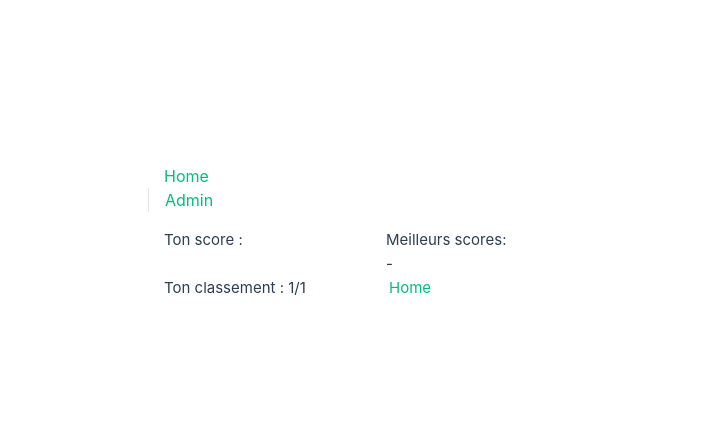
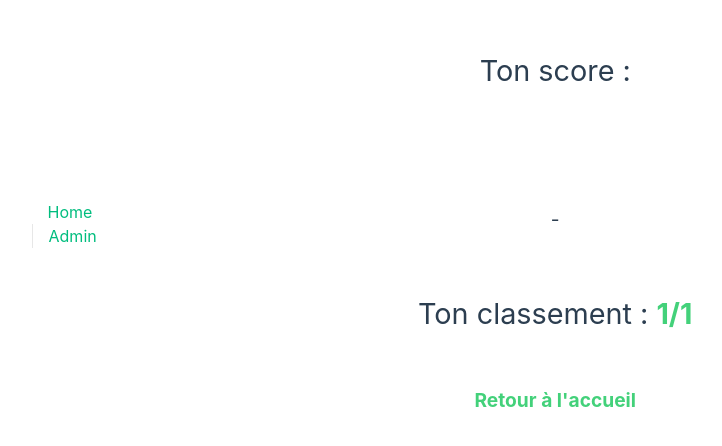
Before and after one commit to JeanneBlt/quiz-app, a Vue app in the folder quiz-ui/: page /score in a window 1280 px wide. Shown: the part 184-630 px from the top of the page, without its empty margins (254-976 px from the left). Built offline with nearby package versions, Linux system fonts and the light colour scheme.

Commit message:
amélorations visuels

```diff
--- a/quiz-ui/src/views/HomePage.vue
+++ b/quiz-ui/src/views/HomePage.vue
@@ -6,23 +6,98 @@ import scoreStorageService from '@/services/ScoreStorageService';
 const registeredScores = ref([]);
 
 onMounted(async () => {
-		console.log("Home page mounted");
+    console.log("Home page mounted");
     registeredScores.value = scoreStorageService.getTopScores(5);
 });
 </script>
 
-<style>
+<style scoped>
+/* Styles généraux */
+body {
+  font-family: 'Arial', sans-serif;
+  background-color: #1e1e1e; /* Fond sombre */
+  color: #ffffff; /* Texte blanc */
+  margin: 0;
+  padding: 0;
+}
+
+/* Conteneur principal */
+.container {
+  display: flex;
+  flex-direction: column;
+  justify-content: center;
+  align-items: center;
+  height: 100vh; /* Hauteur de la fenêtre */
+  text-align: center;
+}
+
+/* Titre principal */
+.title {
+  font-size: 4rem;
+  font-weight: bold;
+  color: #43d17a; /* Couleur verte */
+  margin-bottom: 2rem;
+}
+
+/* Section des scores */
+.scores {
+  background-color: #2a2a2a; /* Fond sombre pour la section */
+  padding: 1.5rem;
+  border-radius: 10px;
+  box-shadow: 0 4px 10px rgba(0, 0, 0, 0.4);
+  width: 80%;
+  max-width: 600px;
+  margin-bottom: 2rem;
+}
+
+.scores h2 {
+  font-size: 2rem;
+  margin-bottom: 1rem;
+  color: #ffffff;
+}
+
+.scores div {
+  font-size: 1.5rem;
+  margin: 0.5rem 0;
+  color: #cccccc;
+}
+
+/* Bouton démarrer le quiz */
+.start-quiz {
+  padding: 0.75rem 2rem;
+  font-size: 1.5rem;
+  font-weight: bold;
+  background-color: #43d17a;
+  color: #1e1e1e;
+  text-decoration: none;
+  border-radius: 5px;
+  transition: all 0.3s ease-in-out;
+  box-shadow: 0 4px 10px rgba(0, 0, 0, 0.4);
+}
+
+.start-quiz:hover {
+  background-color: #1e1e1e;
+  color: #43d17a;
+  border: 2px solid #43d17a;
+  transform: scale(1.05);
+}
 </style>
 
 <template>
-  <h1>Quiz Game</h1>
+  <div class="container">
+    <!-- Titre principal -->
+    <h1 class="title">Quiz Game</h1>
 
-  <div>
-    Meilleurs scores:
-    <div v-for="scoreEntry in registeredScores" v-bind:key="scoreEntry.date">
-      {{ scoreEntry.playerName }} - {{ scoreEntry.score }}
+    <!-- Section des scores -->
+    <div class="scores">
+      <h2>Meilleurs scores</h2>
+      <div v-if="registeredScores.length === 0">Aucun score enregistré pour le moment.</div>
+      <div v-for="scoreEntry in registeredScores" v-bind:key="scoreEntry.date">
+        {{ scoreEntry.playerName }} - {{ scoreEntry.score }}
+      </div>
     </div>
+
+    <!-- Bouton démarrer le quiz -->
+    <router-link to="/new-quiz" class="start-quiz">Démarrer le quiz !</router-link>
   </div>
-
-  <router-link to="/new-quiz">Démarrer le quiz !</router-link>
 </template>
--- a/quiz-ui/src/views/NewQuizPage.vue
+++ b/quiz-ui/src/views/NewQuizPage.vue
@@ -15,10 +15,78 @@
 }
 </script>
 
+<style scoped>
+/* Styles généraux */
+body {
+  font-family: 'Arial', sans-serif;
+  background-color: #1e1e1e; /* Fond sombre */
+  color: #ffffff; /* Texte blanc */
+  margin: 0;
+  padding: 0;
+}
+
+/* Conteneur principal */
+.container {
+  display: flex;
+  flex-direction: column;
+  justify-content: center;
+  align-items: center;
+  height: 100vh;
+  text-align: center;
+}
+
+/* Texte */
+.container p {
+  font-size: 1.8rem;
+  color: #43d17a; /* Couleur verte */
+  margin-bottom: 1rem;
+}
+
+/* Champ de saisie */
+input[type="text"] {
+  padding: 0.8rem;
+  font-size: 1.2rem;
+  width: 300px;
+  border: 2px solid #43d17a;
+  border-radius: 5px;
+  background-color: #2a2a2a;
+  color: #ffffff;
+  margin-bottom: 1.5rem;
+  outline: none;
+  transition: all 0.3s ease-in-out;
+}
+
+input[type="text"]:focus {
+  border-color: #ffffff;
+  box-shadow: 0 0 10px #43d17a;
+}
+
+/* Bouton */
+button {
+  padding: 0.8rem 2rem;
+  font-size: 1.5rem;
+  font-weight: bold;
+  color: #1e1e1e;
+  background-color: #43d17a;
+  border: none;
+  border-radius: 5px;
+  cursor: pointer;
+  transition: all 0.3s ease-in-out;
+  box-shadow: 0 4px 10px rgba(0, 0, 0, 0.4);
+}
+
+button:hover {
+  background-color: #1e1e1e;
+  color: #43d17a;
+  border: 2px solid #43d17a;
+  transform: scale(1.05);
+}
+</style>
+
 <template>
   <div class="container">
     <p>Saisissez votre nom :</p>
-    <input type="text" v-model="username" placeholder="Username"/>
+    <input type="text" v-model="username" placeholder="Username" />
     <div>
       <button @click="launchNewQuiz">GO!</button>
     </div>
--- a/quiz-ui/src/views/QuestionManager.vue
+++ b/quiz-ui/src/views/QuestionManager.vue
@@ -2,11 +2,11 @@
 import { ref, onMounted } from 'vue';
 import { useRouter } from 'vue-router';
 import participationStorageService from "@/services/ParticipationStorageService";
-  import QuizService from '../services/QuizService.js'; // Assurez-vous que QuizService.js est bien importé
+import QuizService from '../services/QuizService.js';
 import QuestionDisplay from '../components/QuestionDisplay.vue';
 
 // Références réactives pour la gestion de l'état
-  const currentQuestionPosition = ref(1);  // Commencer avec la première question
+const currentQuestionPosition = ref(1); // Commencer avec la première question
 const totalNumberOfQuestions = ref(0);
 const currentQuestion = ref(null);
 const router = useRouter();
@@ -20,54 +20,124 @@
 
 // Fonction de gestion de la réponse lorsque l'utilisateur clique sur une réponse
 function answerClickedHandler(selectedAnswerIndex) {
-    console.log("Réponse sélectionnée : " + selectedAnswerIndex);
-
-    // Comparer directement currentQuestion.value.answerIndex avec selectedAnswerIndex
-    if(currentQuestion.value.answerIndex === selectedAnswerIndex){
-      score.value++;  // Utilisez .value pour accéder et modifier le score
-      console.log("Score actuel : " + score.value);
+  if (currentQuestion.value.answerIndex === selectedAnswerIndex) {
+    score.value++;
   }
 
-    // Passer à la question suivante
   if (currentQuestionPosition.value < totalNumberOfQuestions.value) {
     currentQuestionPosition.value++;
     loadQuestionByPosition(currentQuestionPosition.value);
   } else {
     participationStorageService.saveParticipationScore(score.value);
-      endQuiz(); // Si c'est la dernière question, on termine le quiz
+    endQuiz();
   }
 }
 
-
 // Fonction pour gérer la fin du quiz
 function endQuiz() {
-    console.log("Quiz terminé !");
   router.push('/score');
-    // Ici vous pouvez rediriger l'utilisateur vers une page de résultats, ou afficher une notification de fin
 }
 
 // Initialisation au montage du composant
 onMounted(async () => {
-    // Récupérer le nombre total de questions
   totalNumberOfQuestions.value = await QuizService.getTotalQuestions();
-
-    // Charger la première question
   await loadQuestionByPosition(currentQuestionPosition.value);
 });
 </script>
 
 <template>
   <div class="question-manager">
-    <h1>Question {{ currentQuestionPosition }} / {{ totalNumberOfQuestions }}</h1>
-
-    <!-- Vérifiez si currentQuestion est non nul avant de passer à QuestionDisplay -->
+    <main class="main-content">
+      <div class="question-container">
+        <h2>Question {{ currentQuestionPosition }} / {{ totalNumberOfQuestions }}</h2>
         <QuestionDisplay
           v-if="currentQuestion"
           :current-question="currentQuestion"
           @click-on-answer="answerClickedHandler" />
       </div>
+    </main>
+    <footer class="footer">
+      &copy; 2025 - Quiz Application
+    </footer>
+  </div>
 </template>
 
-<style>
-  /* Vous pouvez ajouter vos styles ici */
+
+
+
+
+<style scoped>
+/* Respect du style sombre avec le vert précédent */
+:root {
+  --color-background: #181818;
+  --color-card: #282828;
+  --color-text: #f8f8f8;
+  --color-accent: #32cd32; /* Vert lime utilisé précédemment */
+  --color-muted: #888888;
+}
+
+/* Structure générale */
+.question-manager {
+  font-family: 'Inter', sans-serif;
+  display: flex;
+  flex-direction: column;
+  min-height: 100vh;
+  background-color: var(--color-background);
+  color: var(--color-text);
+}
+
+/* Header */
+.header {
+  text-align: center;
+  padding: 20px;
+  background-color: var(--color-card);
+  box-shadow: 0 2px 4px rgba(0, 0, 0, 0.5);
+}
+
+.header h1 {
+  margin: 0;
+  font-size: 2rem;
+  color: var(--color-accent);
+}
+
+/* Contenu principal */
+.main-content {
+  flex-grow: 1;
+  display: flex;
+  justify-content: center;
+  align-items: center;
+  padding: 20px;
+}
+
+/* Conteneur de la question */
+.question-container {
+  background-color: var(--color-card);
+  border-radius: 10px;
+  padding: 20px;
+  width: 100%;
+  max-width: 600px;
+  box-shadow: 0 4px 10px rgba(0, 0, 0, 0.3);
+  text-align: center;
+}
+
+.question-container h2 {
+  font-size: 1.5rem;
+  margin-bottom: 20px;
+  color: var(--color-accent);
+}
+
+/* Footer */
+.footer {
+  text-align: center;
+  padding: 10px;
+  font-size: 0.9rem;
+  color: var(--color-muted);
+  background-color: var(--color-card);
+}
+
+/* Transitions */
+.question-container,
+.header {
+  transition: background-color 0.3s, color 0.3s;
+}
 </style>
--- a/quiz-ui/src/views/Score.vue
+++ b/quiz-ui/src/views/Score.vue
@@ -1,6 +1,6 @@
 <script setup>
 import { ref, onMounted } from 'vue';
-import { RouterLink, RouterView } from 'vue-router'
+import { RouterLink } from 'vue-router';
 import participationStorageService from "@/services/ParticipationStorageService";
 import scoreStorageService from '@/services/ScoreStorageService';
 
@@ -25,25 +25,123 @@ onMounted(async () => {
 </script>
 
 <template>
-    <h1>
+  <div class="container">
+    <h1 class="player-name">
       {{ player }}
     </h1>
-    <div>
-        Ton score : {{ score }}
+    <div class="score-section">
+      <p>Ton score : <span class="score">{{ score }}</span></p>
     </div>
-    <div>
-        Meilleurs scores:
-        <div v-for="scoreEntry in registeredScores" v-bind:key="scoreEntry.date">
-            {{ scoreEntry.playerName }} - {{ scoreEntry.score }}
+    <div class="top-scores-section">
+      <h2>Meilleurs scores :</h2>
+      <ul>
+        <li v-for="scoreEntry in registeredScores" :key="scoreEntry.date">
+          <span class="score-player">{{ scoreEntry.playerName }}</span> - <span class="score-value">{{ scoreEntry.score }}</span>
+        </li>
+      </ul>
     </div>
+    <div class="ranking-section">
+      <p>Ton classement : <span class="ranking">{{ classement }}</span></p>
     </div>
-    <div>
-        Ton classement : {{ classement }}
+    <nav class="navigation">
+      <RouterLink to="/" class="nav-link">Retour à l'accueil</RouterLink>
+    </nav>
   </div>
-    <nav>
-        <RouterLink to="/">Home</RouterLink>
-    </nav>
 </template>
 
 <style scoped>
+/* Styles globaux */
+body {
+  font-family: 'Arial', sans-serif;
+  background-color: #1e1e1e;
+  color: #ffffff;
+  margin: 0;
+  padding: 0;
+}
+
+/* Conteneur principal */
+.container {
+  display: flex;
+  flex-direction: column;
+  align-items: center;
+  text-align: center;
+  padding: 2rem;
+}
+
+/* Nom du joueur */
+.player-name {
+  font-size: 2.5rem;
+  font-weight: bold;
+  color: #43d17a;
+  margin-bottom: 1rem;
+}
+
+/* Section du score */
+.score-section p {
+  font-size: 1.8rem;
+  margin: 1rem 0;
+}
+
+.score {
+  font-weight: bold;
+  color: #43d17a;
+}
+
+/* Section des meilleurs scores */
+.top-scores-section {
+  margin: 2rem 0;
+}
+
+.top-scores-section h2 {
+  font-size: 1.8rem;
+  color: #ffffff;
+  margin-bottom: 1rem;
+}
+
+.top-scores-section ul {
+  list-style: none;
+  padding: 0;
+}
+
+.top-scores-section li {
+  font-size: 1.2rem;
+  margin: 0.5rem 0;
+}
+
+.score-player {
+  color: #43d17a;
+  font-weight: bold;
+}
+
+.score-value {
+  color: #ffffff;
+}
+
+/* Section du classement */
+.ranking-section p {
+  font-size: 1.8rem;
+  margin: 1rem 0;
+}
+
+.ranking {
+  font-weight: bold;
+  color: #43d17a;
+}
+
+/* Navigation */
+.navigation {
+  margin-top: 2rem;
+}
+
+.nav-link {
+  font-size: 1.2rem;
+  color: #43d17a;
+  text-decoration: none;
+  font-weight: bold;
+  transition: color 0.3s ease;
+}
+
+.nav-link:hover {
+  color: #ffffff;
+}
 </style>
```
Lines whose indentation alone changed are shown as unchanged.
